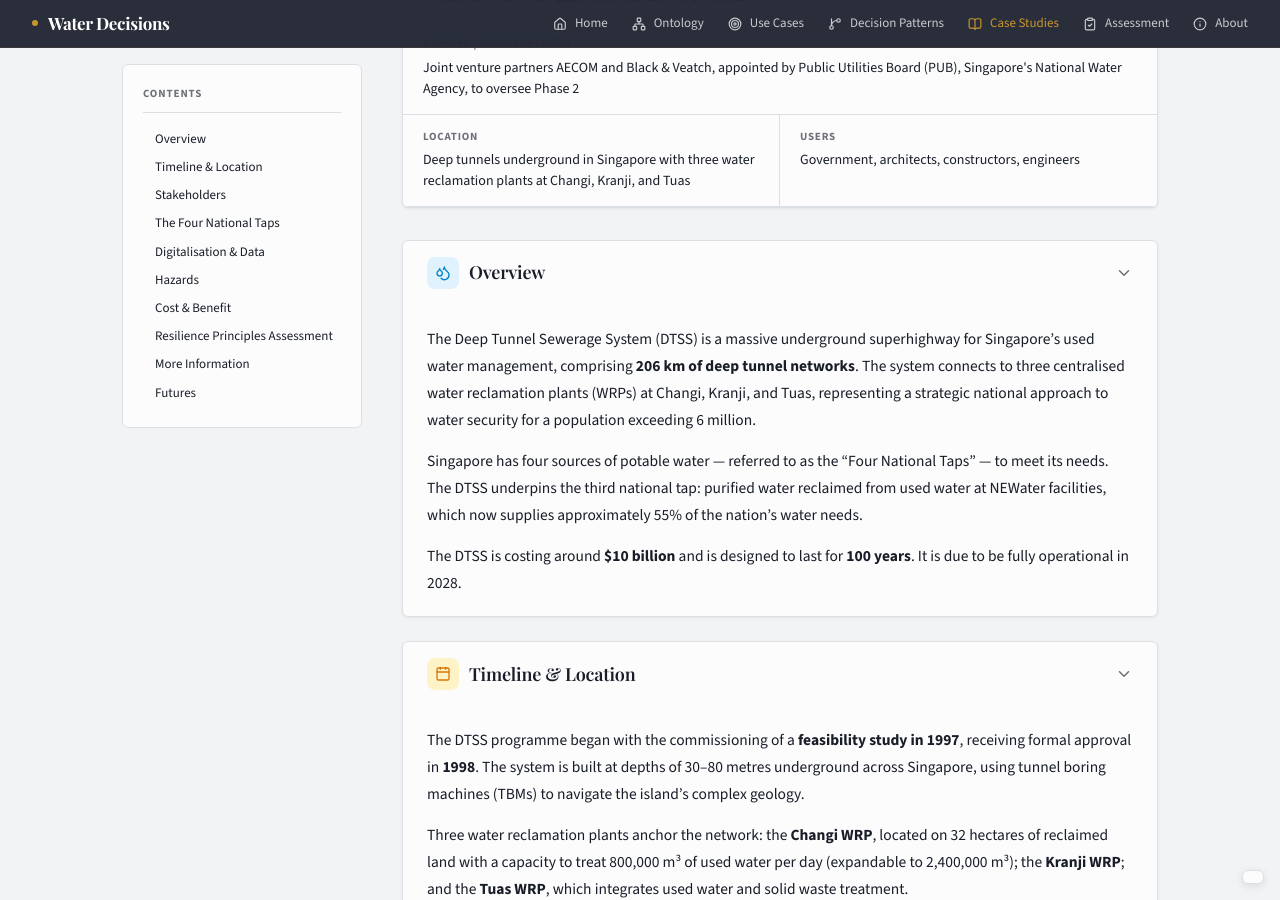
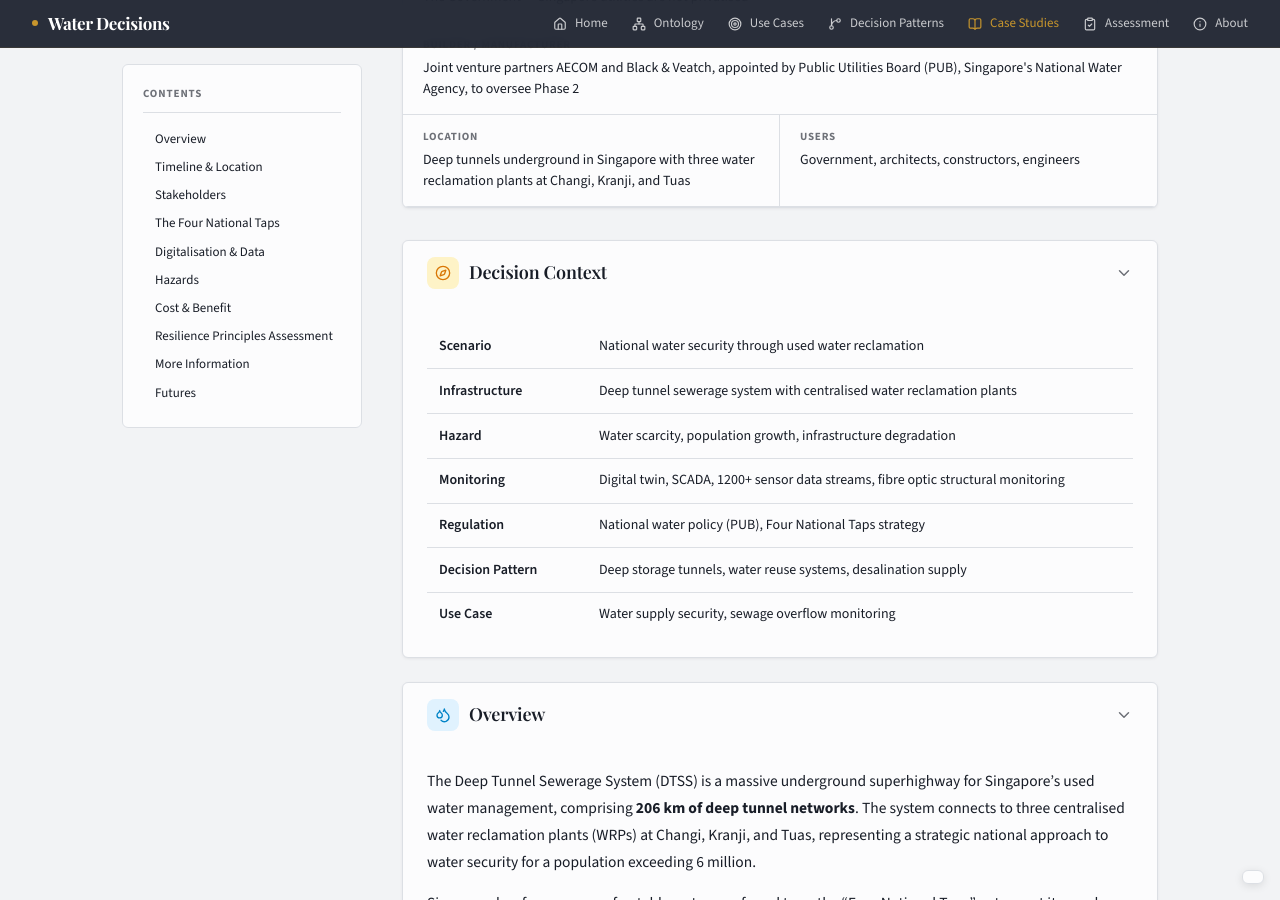
Before and after one commit to visioninglab/waterdecisions, a Jekyll site: the page built from _case_studies/singapore-dtss.md, in a window 1280 px wide and 900 px high, scrolled down 786 px. Built offline with Jekyll 4.4.1, drawn with Linux system fonts in a browser that asks for light colours.

Commit message:
Add decision context metadata to singapore-dtss

```diff
--- a/_case_studies/singapore-dtss.md
+++ b/_case_studies/singapore-dtss.md
@@ -23,6 +23,16 @@
     text: "Promotes efficient resource use through water reclamation, biosolid recovery, and energy generation from the treatment process."
 status: published
 nav_active: case-studies
+# Decision Context
+decision_context:
+  scenario: "National water security through used water reclamation"
+  infrastructure: "Deep tunnel sewerage system with centralised water reclamation plants"
+  hazard: "Water scarcity, population growth, infrastructure degradation"
+  monitoring: "Digital twin, SCADA, 1200+ sensor data streams, fibre optic structural monitoring"
+  regulation: "National water policy (PUB), Four National Taps strategy"
+  decision_pattern: "Deep storage tunnels, water reuse systems, desalination supply"
+  use_case: "Water supply security, sewage overflow monitoring"
+
 
 # Hero
 subtitle: "National provision of water security through used water reclamation via a deep tunnel sewage system and three water reclamation plants, due to be fully operational in 2028."
```
